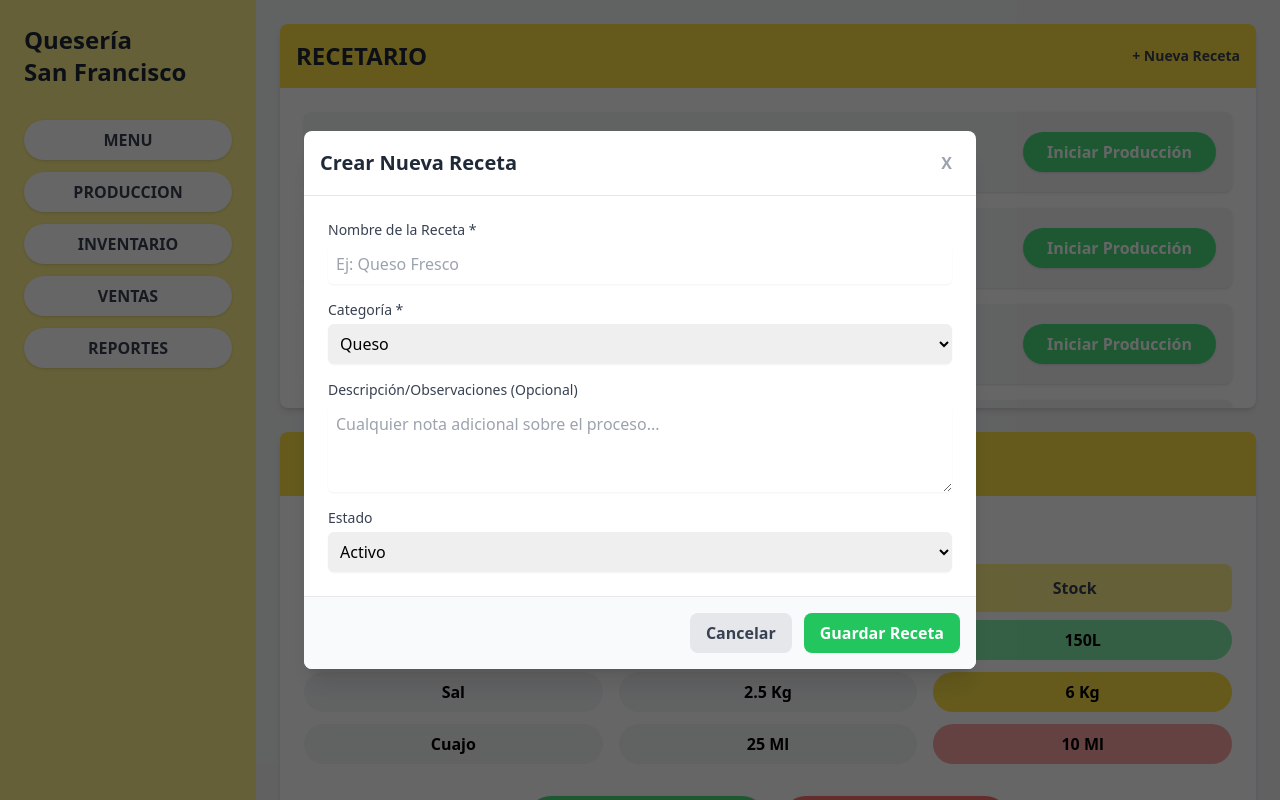
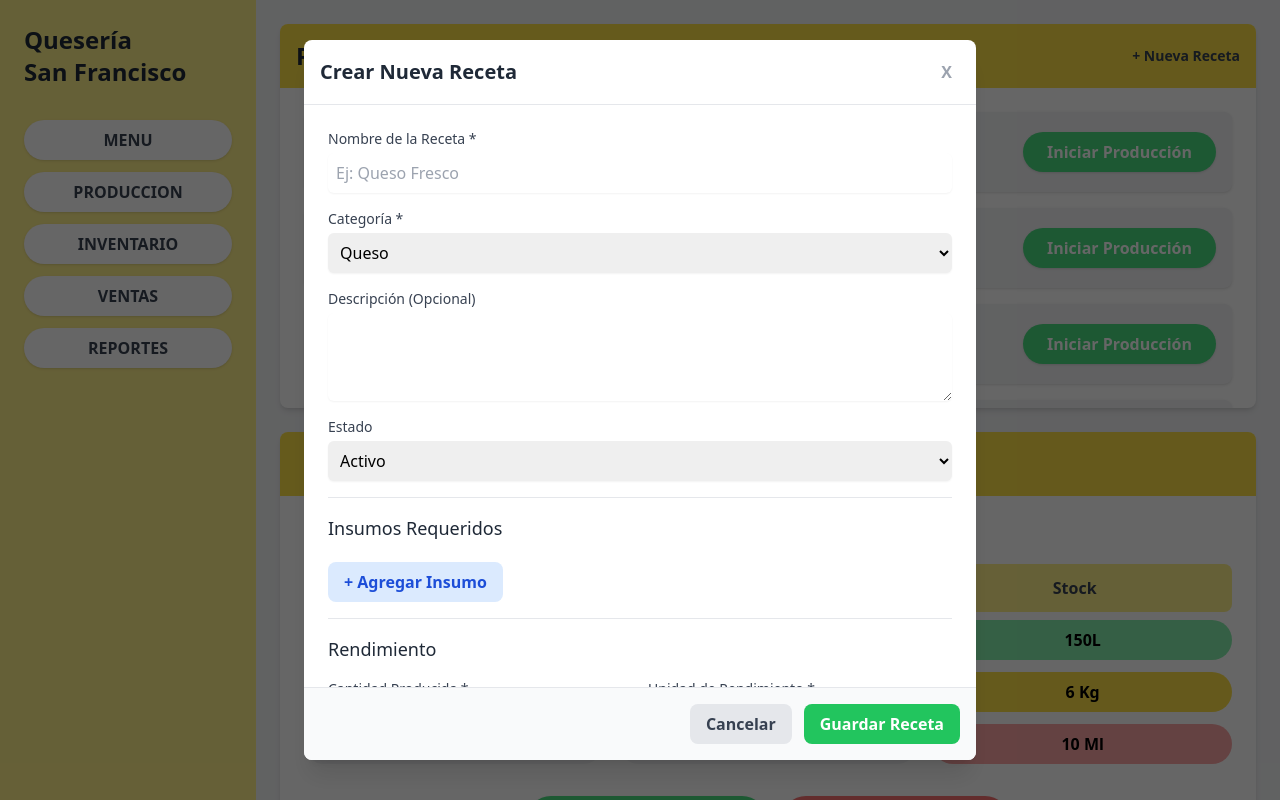
Before and after one commit to Yoshiro725/Queseria_San_Francisco, an Angular app in the folder frontend-angular/: page /produccion in a window 1280 px wide. Both pictures are taken after a click on the button "+ Nueva Receta". Built offline with nearby package versions, Linux system fonts and the light colour scheme.

Commit message:
ultimo commit mio

```diff
--- a/frontend-angular/src/app/components/nueva-receta-modal/nueva-receta-modal.html
+++ b/frontend-angular/src/app/components/nueva-receta-modal/nueva-receta-modal.html
@@ -12,21 +12,18 @@
     </div>
 
     <div class="overflow-y-auto">
-      <form class="p-6 space-y-4">
+
+      <form [formGroup]="recetaForm" (ngSubmit)="guardarReceta()" class="p-6 space-y-4">
 
         <div>
-          <label class="block text-sm font-medium text-gray-700">
-            Nombre de la Receta *
-          </label>
-          <input type="text" placeholder="Ej: Queso Fresco"
-                 class="mt-1 block w-full rounded-md border-gray-300 shadow-sm p-2 focus:border-indigo-500 focus:ring-indigo-500">
+          <label class="block text-sm font-medium text-gray-700">Nombre de la Receta *</label>
+          <input type="text" formControlName="nombre" placeholder="Ej: Queso Fresco"
+                 class="mt-1 block w-full rounded-md border-gray-300 shadow-sm p-2">
         </div>
 
         <div>
-          <label class="block text-sm font-medium text-gray-700">
-            Categoría *
-          </label>
-          <select class="mt-1 block w-full rounded-md border-gray-300 shadow-sm p-2 focus:border-indigo-500 focus:ring-indigo-500">
+          <label class="block text-sm font-medium text-gray-700">Categoría *</label>
+          <select formControlName="categoria" class="mt-1 block w-full rounded-md border-gray-300 shadow-sm p-2">
             <option>Queso</option>
             <option>Yogurt</option>
             <option>Derivado</option>
@@ -35,31 +32,109 @@
         </div>
 
         <div>
-          <label class="block text-sm font-medium text-gray-700">
-            Descripción/Observaciones (Opcional)
-          </label>
-          <textarea rows="3" class="mt-1 block w-full rounded-md border-gray-300 shadow-sm p-2 focus:border-indigo-500 focus:ring-indigo-500"
-                    placeholder="Cualquier nota adicional sobre el proceso..."></textarea>
+          <label class="block text-sm font-medium text-gray-700">Descripción (Opcional)</label>
+          <textarea formControlName="descripcion" rows="3" class="mt-1 block w-full rounded-md border-gray-300 shadow-sm p-2"></textarea>
         </div>
 
         <div>
-          <label class="block text-sm font-medium text-gray-700">
-            Estado
-          </label>
-          <select class="mt-1 block w-full rounded-md border-gray-300 shadow-sm p-2 focus:border-indigo-500 focus:ring-indigo-500">
+          <label class="block text-sm font-medium text-gray-700">Estado</label>
+          <select formControlName="estado" class="mt-1 block w-full rounded-md border-gray-300 shadow-sm p-2">
             <option>Activo</option>
             <option>Inactivo</option>
           </select>
+        </div>
+
+        <div class="border-t pt-4">
+          <h4 class="text-lg font-medium text-gray-800 mb-2">Insumos Requeridos</h4>
+
+          <div formArrayName="insumos" class="space-y-3">
+
+            <div *ngFor="let insumo of insumos.controls; let i = index"
+                 [formGroupName]="i"
+                 class="grid grid-cols-12 gap-2 p-3 bg-gray-50 rounded-lg items-center">
+
+              <div class="col-span-5">
+                <label class="block text-xs font-medium text-gray-600">Insumo</label>
+                <select formControlName="nombre" class="mt-1 block w-full rounded-md border-gray-300 shadow-sm p-2">
+                  <option value="">Seleccionar...</option>
+                  <option>Leche Entera</option>
+                  <option>Sal</option>
+                  <option>Cuajo</option>
+                  <option>Chile Jalapeño</option>
+                </select>
+              </div>
+
+              <div class="col-span-3">
+                <label class="block text-xs font-medium text-gray-600">Cantidad</label>
+                <input type="number" formControlName="cantidad" class="mt-1 block w-full rounded-md border-gray-300 shadow-sm p-2">
+              </div>
+
+              <div class="col-span-3">
+                <label class="block text-xs font-medium text-gray-600">Unidad</label>
+                <input type="text" formControlName="unidad" class="mt-1 block w-full rounded-md border-gray-300 shadow-sm p-2">
+              </div>
+
+              <div class="col-span-1 pt-5">
+                <button type="button" (click)="quitarInsumo(i)"
+                        class="text-red-500 hover:text-red-700 font-bold p-2">
+                  X
+                </button>
+              </div>
+
+            </div>
+          </div>
+
+          <button type="button" (click)="agregarInsumo()"
+                  class="mt-3 bg-blue-100 text-blue-700 font-semibold py-2 px-4 rounded-lg hover:bg-blue-200">
+            + Agregar Insumo
+          </button>
+        </div>
+
+        <div formGroupName="rendimiento" class="border-t pt-4 space-y-4">
+          <h4 class="text-lg font-medium text-gray-800">Rendimiento</h4>
+
+          <div class="grid grid-cols-2 gap-4">
+            <div>
+              <label class="block text-sm font-medium text-gray-700">Cantidad Producida *</label>
+              <input type="number" formControlName="cantidadProducida" placeholder="Ej: 20"
+                     class="mt-1 block w-full rounded-md border-gray-300 shadow-sm p-2">
+            </div>
+            <div>
+            <label class="block text-sm font-medium text-gray-700">Unidad de Rendimiento *</label>
+            <select formControlName="unidadRendimiento"
+                    class="mt-1 block w-full rounded-md border-gray-300 shadow-sm p-2">
+                <option>kg</option>
+                <option>L</option>
+                <option>g</option>
+                <option>mL</option>
+                <option>unidad(es)</option>
+            </select>
+            </div>
+          </div>
+
+          <div class="grid grid-cols-2 gap-4">
+            <div>
+              <label class="block text-sm font-medium text-gray-700">Rango (Opcional)</label>
+              <input type="text" formControlName="rangoOpcional" placeholder="Ej: 18-20 kg"
+                     class="mt-1 block w-full rounded-md border-gray-300 shadow-sm p-2">
+            </div>
+            <div>
+              <label class="block text-sm font-medium text-gray-500">Porcentaje (Calculado)</label>
+              <input type="text" formControlName="porcentajeRendimiento" placeholder="20%"
+                     class="mt-1 block w-full rounded-md border-gray-300 shadow-sm p-2 bg-gray-100" readonly>
+            </div>
+          </div>
         </div>
 
       </form>
     </div>
 
     <div class="flex justify-end items-center p-4 border-t bg-gray-50 rounded-b-lg space-x-3">
-      <button (click)="onCerrarClick()" class="bg-gray-200 text-gray-700 font-bold py-2 px-4 rounded-lg hover:bg-gray-300">
+      <button type="button" (click)="onCerrarClick()" class="bg-gray-200 text-gray-700 font-bold py-2 px-4 rounded-lg hover:bg-gray-300">
         Cancelar
       </button>
-      <button class="bg-green-500 text-white font-bold py-2 px-4 rounded-lg hover:bg-green-600">
+
+      <button type="submit" (click)="guardarReceta()" class="bg-green-500 text-white font-bold py-2 px-4 rounded-lg hover:bg-green-600">
         Guardar Receta
       </button>
     </div>
--- a/frontend-angular/src/app/components/nueva-receta-modal/nueva-receta-modal.ts
+++ b/frontend-angular/src/app/components/nueva-receta-modal/nueva-receta-modal.ts
@@ -1,21 +1,93 @@
 import { Component, EventEmitter, Output } from '@angular/core';
 import { CommonModule } from '@angular/common';
-
+// --- 1. Importa las herramientas para formularios ---
+import {
+  ReactiveFormsModule,
+  FormBuilder,
+  FormGroup,
+  FormArray,
+  Validators
+} from '@angular/forms';
 
 @Component({
   selector: 'app-nueva-receta-modal',
   standalone: true,
-  imports: [CommonModule],
+  // --- 2. Añade ReactiveFormsModule a los imports ---
+  imports: [CommonModule, ReactiveFormsModule],
   templateUrl: './nueva-receta-modal.html',
-  styleUrl: './nueva-receta-modal.scss',
+  styleUrl: './nueva-receta-modal.scss'
 })
 export class NuevaRecetaModal {
-// 'Output' es como un "emisor" de eventos.
-  // 'cerrar' es el nombre del evento que 'produccion.html' escucha.
   @Output() cerrar = new EventEmitter<void>();
 
-  // Esta función se llamará desde nuestro HTML para emitir el evento.
+  // --- 3. Define tu Formulario Principal ---
+  recetaForm: FormGroup;
+
+  // --- 4. Inyecta el FormBuilder (constructor) ---
+  constructor(private fb: FormBuilder) {
+      this.recetaForm = this.fb.group({
+
+      // --- SECCIÓN 1 (Se queda igual) ---
+      nombre: ['', Validators.required],
+      categoria: ['Queso', Validators.required],
+      descripcion: [''],
+      estado: ['Activo'],
+
+      // --- SECCIÓN 2 (Se queda igual) ---
+      insumos: this.fb.array([]),
+
+      // --- 3. AÑADE ESTA NUEVA SECCIÓN ---
+      rendimiento: this.fb.group({
+        cantidadProducida: ['', Validators.required],
+        unidadRendimiento: ['kg', Validators.required],
+        rangoOpcional: [''],
+        // El porcentaje lo calcularemos luego, por ahora es solo un campo
+        porcentajeRendimiento: [{ value: '', disabled: true }]
+      })
+
+    });
+  }
+
+  // --- 6. Getter para acceder fácil a 'insumos' desde el HTML ---
+  get insumos() {
+    return this.recetaForm.get('insumos') as FormArray;
+  }
+
+  // --- 7. Método para crear un nuevo FormGroup de insumo ---
+  nuevoInsumo(): FormGroup {
+    return this.fb.group({
+      nombre: ['', Validators.required],
+      cantidad: ['', Validators.required],
+      unidad: ['kg', Validators.required]
+    });
+  }
+
+  // --- 8. Método para AÑADIR un insumo a la lista ---
+  agregarInsumo() {
+    this.insumos.push(this.nuevoInsumo());
+  }
+
+  // --- 9. Método para QUITAR un insumo de la lista ---
+  quitarInsumo(index: number) {
+    this.insumos.removeAt(index);
+  }
+
+  // --- (Tu método de cerrar se queda igual) ---
   onCerrarClick(): void {
     this.cerrar.emit();
   }
+
+  // --- 10. Método para guardar (por ahora solo imprime) ---
+  guardarReceta() {
+    if (this.recetaForm.valid) {
+      console.log('Formulario Válido:', this.recetaForm.value);
+      // Aquí iría la llamada al servicio
+      // this.onCerrarClick(); // Cierra el modal al guardar
+    } else {
+      console.log('Formulario Inválido');
+      // Marcar campos como tocados para mostrar errores
+      this.recetaForm.markAllAsTouched();
+    }
+  }
+
 }
```
